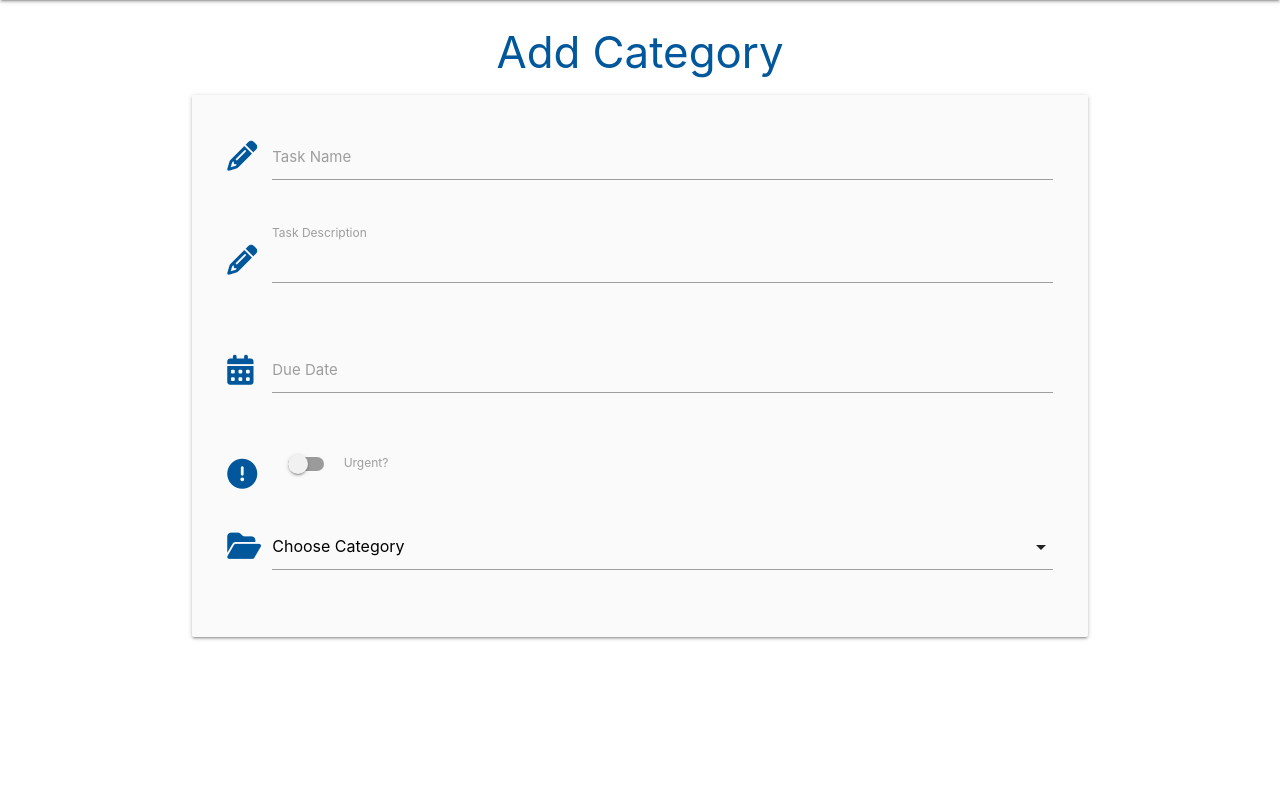
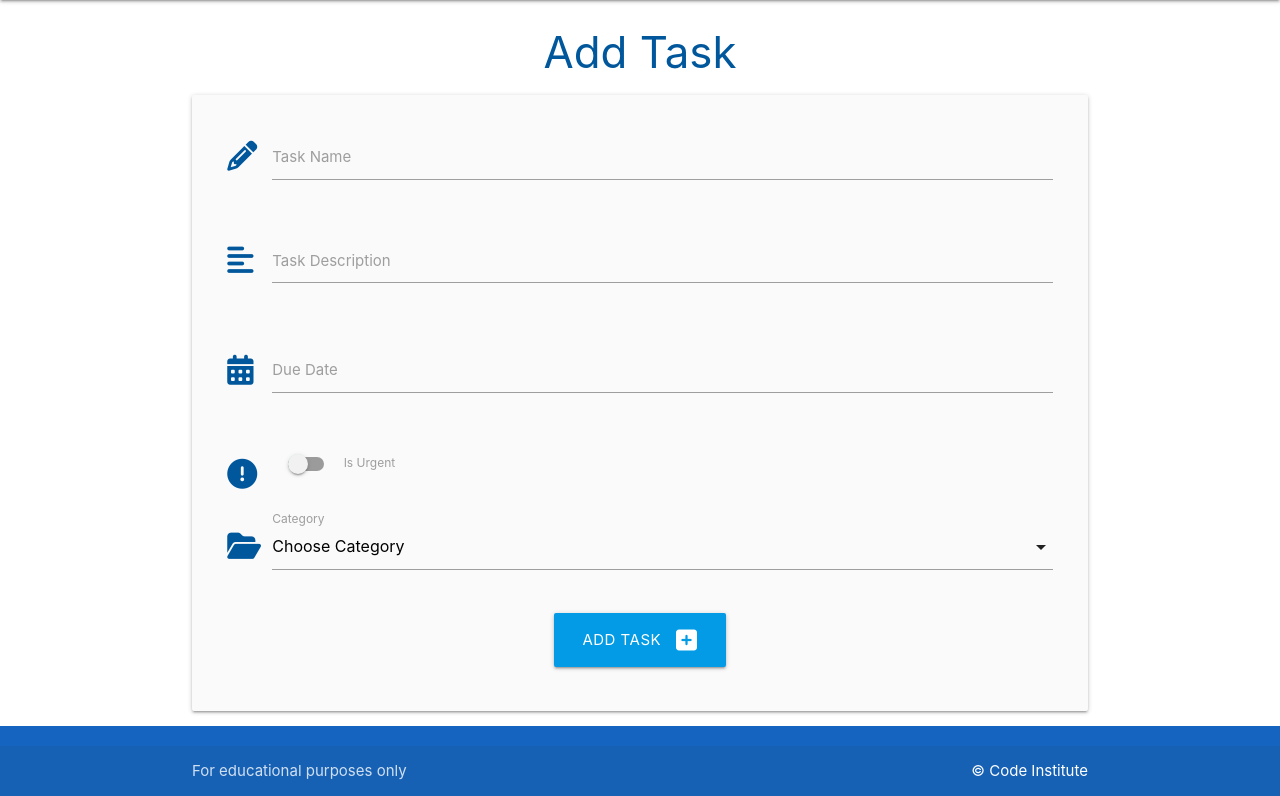
Before and after one commit to simonjellvert/task-manager, a Flask app: page /add_task in a window 1280 px wide. Shown: the part 64-860 px from the top of the page. Before the commit the page ends 704 px from the top, so only its background shows below. Run offline with Flask 3, Linux system fonts and the light colour scheme; data that the repository does not hold is empty.

Commit message:
Update code on add task, submit button didnt show

```diff
--- a/taskmanager/templates/add_task.html
+++ b/taskmanager/templates/add_task.html
@@ -1,29 +1,29 @@
 {% extends "base.html" %}
 {% block content %}
 
-<h3 class="light-blue-text text-darken-4 center-align">Add Category</h3>
+<h3 class="light-blue-text text-darken-4 center-align">Add Task</h3>
 
 <div class="row card-panel grey lighten-5">
     <form class="col s12" method="POST" action="{{ url_for('add_task') }}">
-        <!-- task_name -->
+        <!-- task name -->
         <div class="row">
             <div class="input-field col s12">
                 <i class="fas fa-pencil-alt prefix light-blue-text text-darken-4"></i>
-                <input id="task_name" name="task_name" minlength="5" maxlength="50" type="text" class="validate" required>
+                <input id="task_name" name="task_name" minlength="5" maxlength="50" type="text" class="validate"
+                    required>
                 <label for="task_name">Task Name</label>
             </div>
         </div>
-        <!-- task_description -->
+        <!-- task description -->
         <div class="row">
             <div class="input-field col s12">
-                <i class="fas fa-pencil-alt prefix light-blue-text text-darken-4"></i>
-                <textarea id="task_description" name="task_description" minlength="5"
-                    maxlength="200" type="text" class="materialize-textarea validate" required>
-                </textarea>
+                <i class="fas fa-align-left prefix light-blue-text text-darken-4"></i>
+                <textarea id="task_description" name="task_description" minlength="5" maxlength="200" type="text"
+                    class="materialize-textarea validate" required></textarea>
                 <label for="task_description">Task Description</label>
             </div>
         </div>
-        <!-- due_date -->
+        <!-- due date -->
         <div class="row">
             <div class="input-field col s12">
                 <i class="fas fa-calendar-alt prefix light-blue-text text-darken-4"></i>
@@ -31,7 +31,7 @@
                 <label for="due_date">Due Date</label>
             </div>
         </div>
-        <!-- is_urgent -->
+        <!-- is urgent -->
         <div class="row">
             <div class="input-field col s12">
                 <div class="switch">
@@ -39,20 +39,21 @@
                     <label for="is_urgent">
                         <input id="is_urgent" name="is_urgent" type="checkbox">
                         <span class="lever"></span>
-                        Urgent?
+                        Is Urgent
                     </label>
                 </div>
             </div>
         </div>
-        <!-- category_id -->
+        <!-- category id -->
         <div class="row">
             <div class="input-field col s12">
                 <i class="fas fa-folder-open prefix light-blue-text text-darken-4"></i>
                 <select id="category_id" name="category_id" class="validate" required>
                     <option value="" disabled selected>Choose Category</option>
                     {% for category in categories %}
-                        <option value="{{ category.id }}">{{ category.category_name }}</option>
+                    <option value="{{ category.id }}">{{ category.category_name }}</option>
                     {% endfor %}
+                </select>
                 <label for="category_id">Category</label>
             </div>
         </div>
```
